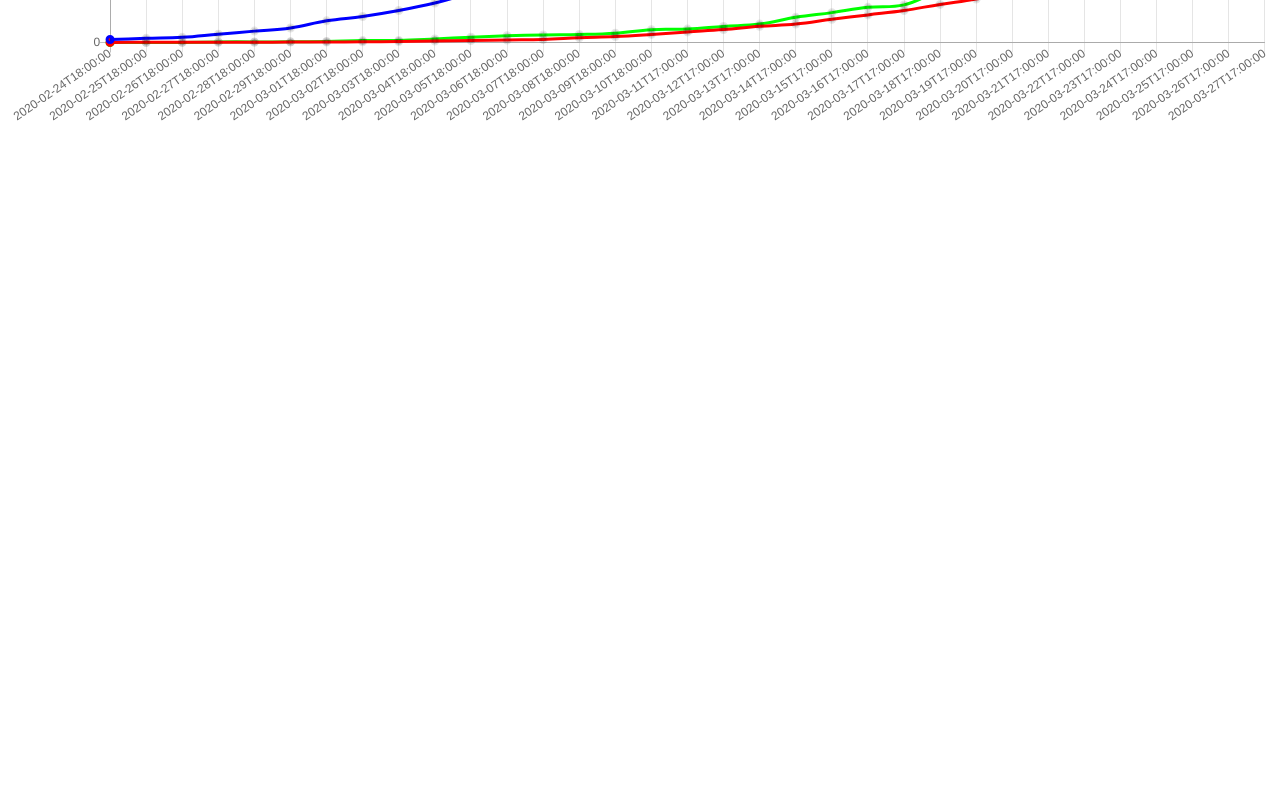
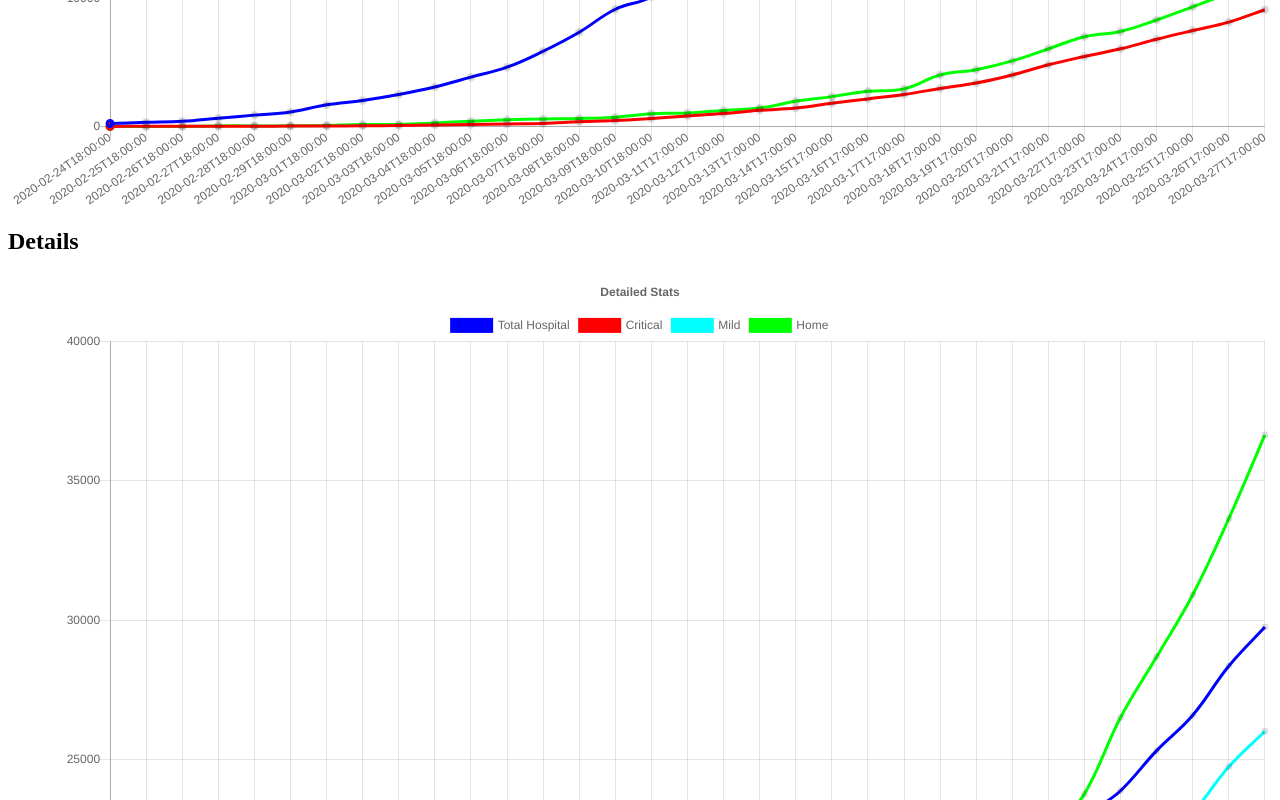
Before and after one commit to massimorofi/worlddata, a website with bundled scripts: page src/index.html in a window 1280 px wide. Shown: the part 1220-2020 px from the top of the page. Before the commit the page ends 1756 px from the top, so only its background shows below. Built offline with nearby package versions, Linux system fonts and the light colour scheme; files whose address does not match are found by name.

Commit message:
added second graph

```diff
--- a/gulpfile.js
+++ b/gulpfile.js
@@ -246,7 +246,7 @@ gulp.task('js:format', () => {
     .pipe(gulp.dest('src'))
 })
 
-gulp.task('js:watch', () => gulp.watch(settings.js.source, gulp.series('js:dev')))
+gulp.task('js:watch', () => gulp.watch(settings.js.source, gulp.series('js')))
 
 // -------------------------------------
 //   Task: Move
--- a/src/index.html
+++ b/src/index.html
@@ -4,7 +4,8 @@
 <head>
     <title>Coronavirus [COVID-19] Statistics</title>
     <meta charset="utf-8">
-    <meta name="viewport" content="width=device-width, initial-scale=1">
+    <meta name="COVID-19" content="Coronavirus (COVID-19) Italy Statistics">
+    <meta name="keywords" content="COVID-19, Coronavirus, Italy, Numbers, statistics, death, conditions">
     <!--script src="node_modules/chart.js/dist/Chart.min.js"></script-->
 
     <link rel="icon" href="favicon.ico" type="image/x-icon" />
@@ -15,12 +16,19 @@
 
 
 <body>
-    <h1>CoronaVirus [COVID-19] Italy Statistics</h1>
+    <h1>
+        [COVID-19] Italy <br>
+        Statistics
+    </h1>
     <div>
-        <canvas id="MainChart" width="400" height="400"></canvas>
-    </div>
-    <div>
-        <canvas id="Details" width="400" height="400"></canvas>
+        <div title="Main Data">
+            <h2>Main Data</h2>
+            <canvas id="MainChart" width="400" height="400"></canvas>
+        </div>
+        <div title="Details">
+            <h2>Details</h2>
+            <canvas id="Details" width="400" height="400"></canvas>
+        </div>
     </div>
     <script type="module" src="./js/script.min.js"></script>
 
--- a/src/js/script.js
+++ b/src/js/script.js
@@ -1,32 +1,57 @@
-var Chart=require('../../node_modules/chart.js/dist/Chart.js');
+var Chart = require('../../node_modules/chart.js/dist/Chart.js');
+
+
 
 //load Json
-
+window.onload = function () {
     loadJSON("data/dpc-covid19-ita-andamento-nazionale.json", function (response) {
         // Parse JSON string into object
         //console.log("DATA=..." + response);
         var data = JSON.parse(response);
         console.log(data.length);
-    var ds = [];
+        var casi = [];
         var lab = [];
         var decessi = [];
         var guariti = [];
+        var ospedalizzati = [];
+        var domiciliari = [];
+        var ricoverati = [];
+        var intensiva = [];
         for (var i = 0; i < data.length; i++) {
             lab[i] = data[i].data;
-        ds[i] = data[i].totale_casi;
+            casi[i] = data[i].totale_casi;
             decessi[i] = data[i].deceduti;
             guariti[i] = data[i].dimessi_guariti;
+            //details
+            ospedalizzati[i] = data[i].totale_ospedalizzati;
+            domiciliari[i] = data[i].isolamento_domiciliare;
+            ricoverati[i] = data[i].ricoverati_con_sintomi;
+            intensiva[i] = data[i].terapia_intensiva;
         }
 
+
         // Create Main Chart
+        mainGraph(lab, casi, decessi, guariti);
+
+        // Create DetailChart
+        detailedGraph(lab, ospedalizzati, ricoverati, domiciliari, intensiva);
+
+    })
+};
+
+
+
+//------------- MAIN GRAPH
+
+function mainGraph(lab, casi, decessi, guariti) {
     var ctx = document.getElementById('MainChart');
     var myChart = new Chart(ctx, {
         type: 'line',
         data: {
             labels: lab,
             datasets: [{
-                label: 'Totale Casi',
-                data: ds,
+                label: 'Total Cases',
+                data: casi,
                 fill: false,
                 borderColor: [
                     'rgba(0, 0, 255, 1)'
@@ -34,7 +59,7 @@ loadJSON("data/dpc-covid19-ita-andamento-nazionale.json", function (response) {
                 borderWidth: 3
             },
             {
-                label: 'Decessi',
+                label: 'Deceased',
                 data: decessi,
                 fill: false,
                 borderColor: [
@@ -43,7 +68,7 @@ loadJSON("data/dpc-covid19-ita-andamento-nazionale.json", function (response) {
                 borderWidth: 3
             },
             {
-                label: 'Guariti',
+                label: 'Recovered',
                 data: guariti,
                 fill: false,
                 borderColor: [
@@ -51,8 +76,6 @@ loadJSON("data/dpc-covid19-ita-andamento-nazionale.json", function (response) {
                 ],
                 borderWidth: 3
             }
-
-
             ]
         },
         options: {
@@ -65,10 +88,63 @@ loadJSON("data/dpc-covid19-ita-andamento-nazionale.json", function (response) {
             }
         }
     });
+};
+
+//------------- Detailed GRAPH
+
+function detailedGraph(lab, ospedalizzati, ricoverati, domiciliari, intensiva) {
+    var ctx = document.getElementById('Details');
+    var detailChart = new Chart(ctx, {
+        type: 'line',
+        data: {
+            labels: lab,
+            datasets: [{
+                label: 'Total Hospital',
+                data: ospedalizzati,
+                fill: false,
+                borderColor: [
+                    'rgba(0, 0, 255, 1)'
+                ],
+                stack: 'Stack 0'
+            },
+            {
+                label: 'Critical',
+                data: intensiva,
+                fill: false,
+                borderColor: [
+                    'rgba(255, 0, 0, 1)'
+                ],
+                stack: 'Stack 1'
+            },
+            {
+                label: 'Mild',
+                data: ricoverati,
+                fill: false,
+                borderColor: [
+                    'rgba(0,255, 255, 1)'
+                ],
+                stack: 'Stack 2'
+            },
+            {
+                label: 'Home',
+                data: domiciliari,
+                fill: false,
+                borderColor: [
+                    'rgba(0,255, 0, 1)'
+                ],
+                stack: 'Stack 3'
+            }
+            ]
+        },
+        options: {
+            responsive: true,
+            title: {
+                display: true,
+                text: 'Detailed Stats'
+            }
+        }
     });
-
-
-
+}
 
 function loadJSON(fileName, callback) {
     var xobj = new XMLHttpRequest();
```
Lines whose indentation alone changed are shown as unchanged.
